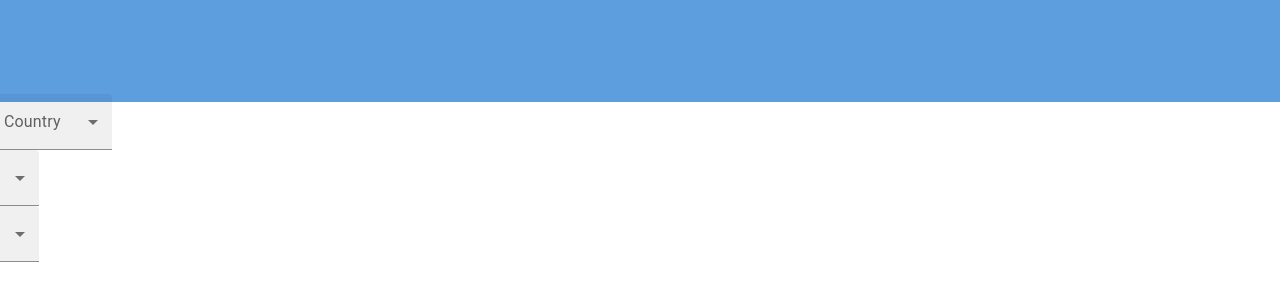
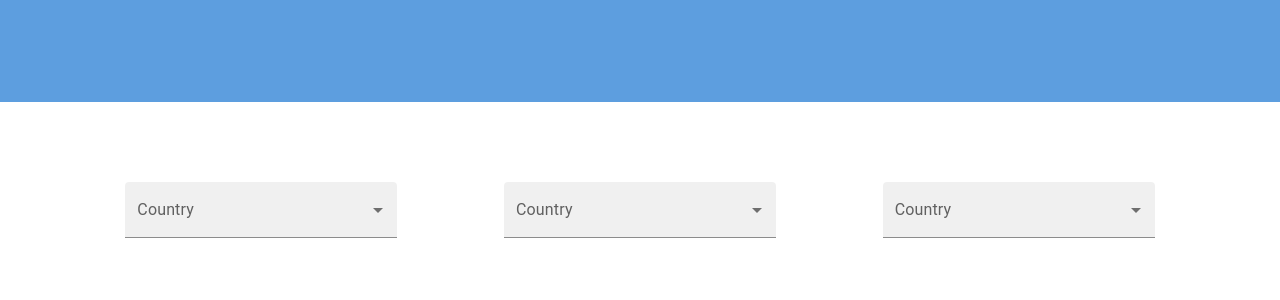
Before and after one commit to derekensign/NT-Viewer, a React (Create React App) app in the folder front-end/: page / in a window 1280 px wide. Shown: the part 98-398 px from the top of the page. Built offline with nearby package versions, Linux system fonts and the light colour scheme.

Commit message:
formatting for selects

```diff
--- a/front-end/src/App.js
+++ b/front-end/src/App.js
@@ -23,20 +23,35 @@ function App() {
           },
         }}
       />
-      <Grid container spacing={2}>
-        <FormControl variant="filled" sx={{ m: 1, minWidth: 120 }}>
+      <Grid container spacing={2} p={10}>
+        <Grid item xs={4}>
+          <FormControl variant="filled" sx={{ width: '75%' }}>
             <InputLabel>Country</InputLabel>
             <Select>
               <MenuItem>USA</MenuItem>
               <MenuItem>Mexico</MenuItem>
             </Select>
-          <Grid item xs={5}>
-            <Select />
+          </FormControl>
         </Grid>
-          <Grid item xs={5}>
-            <Select />
+        <Grid item xs={4}>
+          <FormControl variant="filled" sx={{ width: '75%' }}>
+            <InputLabel>Country</InputLabel>
+            <Select>
+              <MenuItem>USA</MenuItem>
+              <MenuItem>Mexico</MenuItem>
+            </Select>
+          </FormControl>
         </Grid>
+        <Grid item xs={4}>
+          <FormControl variant="filled" sx={{ width: '75%' }}>
+            <InputLabel>Country</InputLabel>
+            <Select>
+              <MenuItem>USA</MenuItem>
+              <MenuItem>Mexico</MenuItem>
+            </Select>
           </FormControl>
+        </Grid>
+
       </Grid>
     </div>
 
```
Lines whose indentation alone changed are shown as unchanged.
